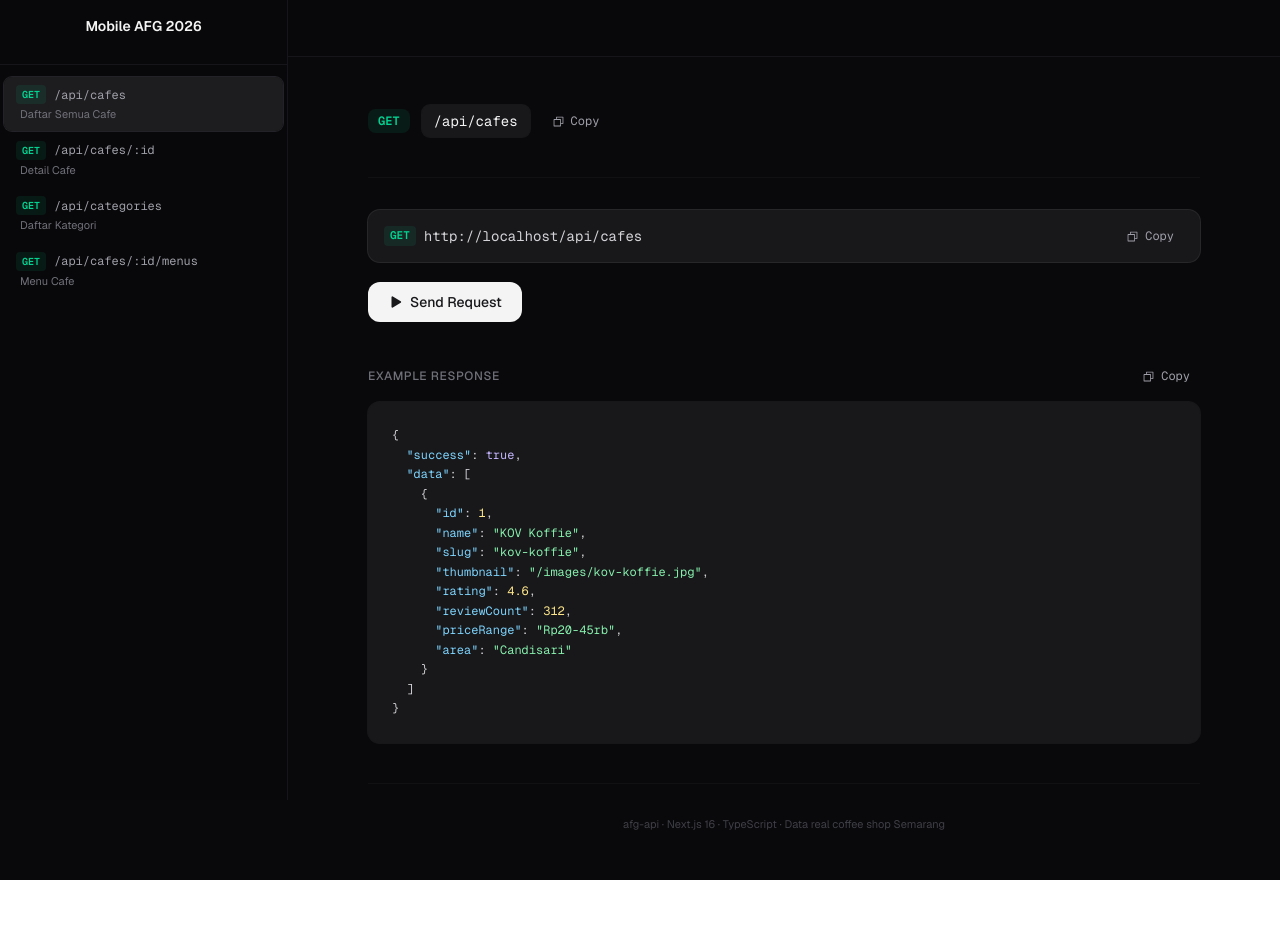
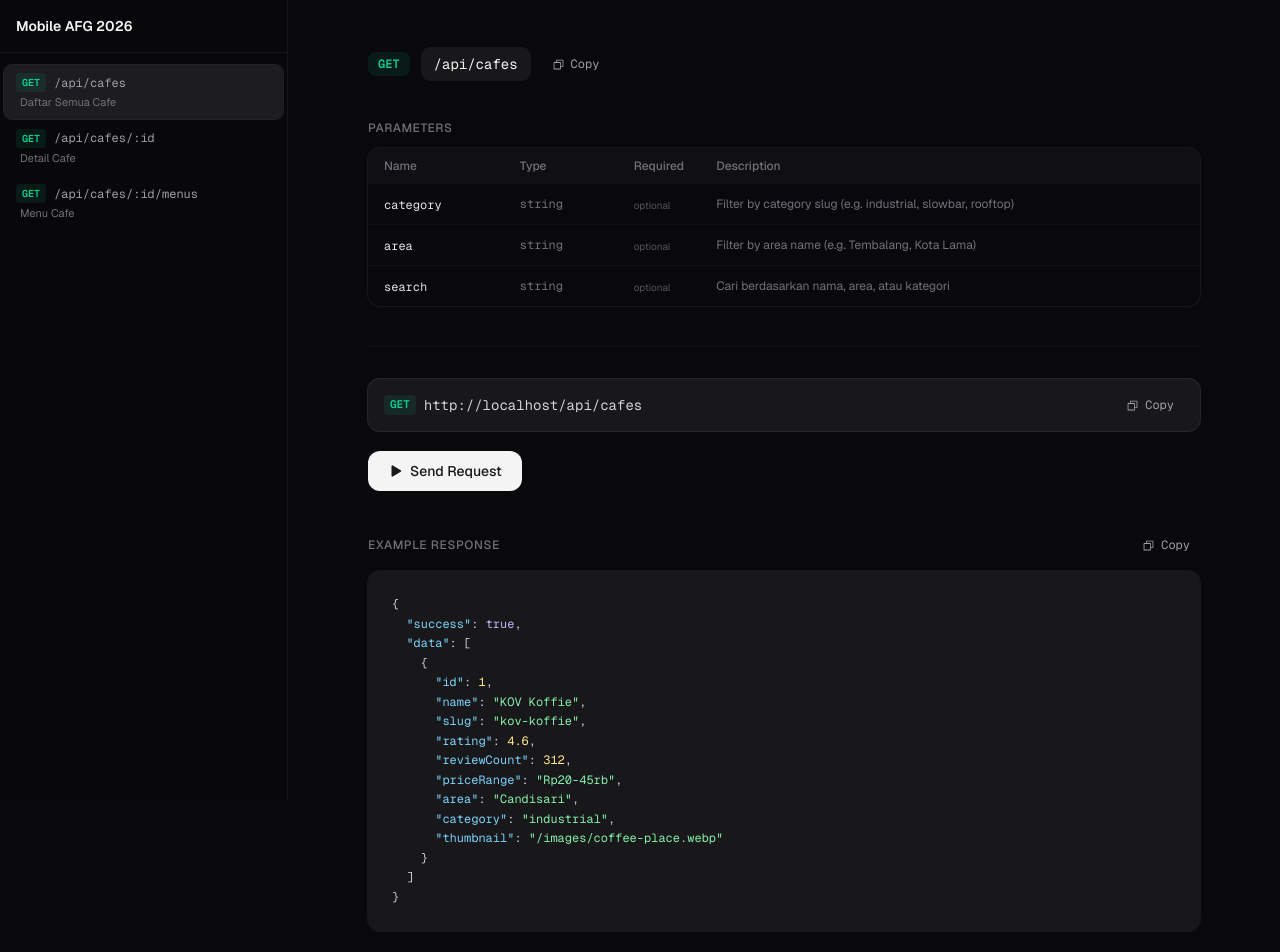
Before and after one commit to ditoow/afg-api, a Next.js app: page / in a window 1280 px wide. Shown: the top 952 px of the page. Before the commit the page ends 880 px from the top, so only its background shows below. Built offline with nearby package versions, Linux system fonts and the light colour scheme.

Commit message:
fix: response

```diff
--- a/src/app/api-docs.tsx
+++ b/src/app/api-docs.tsx
@@ -36,7 +36,27 @@ const endpoints: Endpoint[] = [
     title: "Daftar Semua Cafe",
     group: "Cafes",
     params: [],
-    queryParams: [],
+    queryParams: [
+      {
+        name: "category",
+        type: "string",
+        required: false,
+        description:
+          "Filter by category slug (e.g. industrial, slowbar, rooftop)",
+      },
+      {
+        name: "area",
+        type: "string",
+        required: false,
+        description: "Filter by area name (e.g. Tembalang, Kota Lama)",
+      },
+      {
+        name: "search",
+        type: "string",
+        required: false,
+        description: "Cari berdasarkan nama, area, atau kategori",
+      },
+    ],
     exampleResponse: {
       success: true,
       data: [
@@ -44,11 +64,12 @@ const endpoints: Endpoint[] = [
           id: 1,
           name: "KOV Koffie",
           slug: "kov-koffie",
-          thumbnail: "/images/kov-koffie.jpg",
           rating: 4.6,
           reviewCount: 312,
           priceRange: "Rp20-45rb",
           area: "Candisari",
+          category: "industrial",
+          thumbnail: "/images/coffee-place.webp",
         },
       ],
     },
@@ -76,36 +97,15 @@ const endpoints: Endpoint[] = [
         reviewCount: 312,
         priceRange: "Rp20-45rb",
         area: "Candisari",
+        category: "industrial",
+        thumbnail: "/images/coffee-place.webp",
         description:
           "Coffee shop dengan konsep industrial minimalis yang buka 24 jam...",
         address: "Jl. Sultan Agung No.135, Kaliwiru, Kec. Candisari",
         hours: "24 jam (setiap hari)",
         phone: "0858-8083-3418",
         instagram: "@kovkoffie",
-        gallery: ["/images/kov-1.jpg"],
-        facilities: ["WiFi", "Colokan", "AC", "Rooftop", "Parkir Luas"],
-        categoryId: 5,
       },
-    },
-  },
-  {
-    method: "GET",
-    path: "/api/categories",
-    title: "Daftar Kategori",
-    group: "Categories",
-    params: [],
-    queryParams: [],
-    exampleResponse: {
-      success: true,
-      data: [
-        { id: 1, name: "Coffee Shop", slug: "coffee-shop", icon: "☕" },
-        { id: 2, name: "Cafe & Eatery", slug: "cafe-eatery", icon: "🍽️" },
-        { id: 3, name: "Slowbar", slug: "slowbar", icon: "🧪" },
-        { id: 4, name: "Rooftop", slug: "rooftop", icon: "🌇" },
-        { id: 5, name: "Industrial", slug: "industrial", icon: "🏭" },
-        { id: 6, name: "Alam & Outdoor", slug: "alam-outdoor", icon: "🌿" },
-        { id: 7, name: "24 Jam", slug: "24-jam", icon: "🕐" },
-      ],
     },
   },
   {
@@ -452,18 +452,16 @@ export default function ApiDocs() {
           ${sidebarOpen ? "translate-x-0" : "-translate-x-full"}
           lg:sticky lg:top-0 lg:translate-x-0 lg:h-[100dvh]`}
       >
-        <div className="p-4 border-b border-zinc-800/50 relative">
-          <div className="flex items-center justify-center mb-3">
+        <div className="flex items-center justify-between p-4 border-b border-zinc-800/50">
           <span className="text-sm font-semibold text-zinc-100">
             Mobile AFG 2026
           </span>
           <button
             onClick={() => setSidebarOpen(false)}
-              className="lg:hidden p-1.5 rounded-lg hover:bg-zinc-800 transition-colors absolute right-4"
+            className="lg:hidden p-1.5 rounded-lg hover:bg-zinc-800 transition-colors"
           >
             <X size={16} />
           </button>
-          </div>
         </div>
         <div className="flex-1 overflow-y-auto py-3">
           <EndpointNav
@@ -489,7 +487,7 @@ export default function ApiDocs() {
       {/* Main */}
       <main className="flex-1 min-w-0">
         {/* Top bar */}
-        <header className="sticky top-0 z-20 bg-zinc-950/80 backdrop-blur-2xl border-b border-zinc-800/50">
+        {/*<header className="sticky top-0 z-20 bg-zinc-950/80 backdrop-blur-2xl border-b border-zinc-800/50">
           <div className="flex items-center justify-between px-4 lg:px-8 h-14">
             <button
               onClick={() => setSidebarOpen(true)}
@@ -499,7 +497,7 @@ export default function ApiDocs() {
             </button>
             <div />
           </div>
-        </header>
+        </header>*/}
 
         <div className="max-w-4xl mx-auto px-4 lg:px-8 py-8 lg:py-12 space-y-10">
           {/* Endpoint header */}
@@ -596,12 +594,6 @@ export default function ApiDocs() {
               {highlightJson(formatJson(active.exampleResponse))}
             </pre>
           </section>
-
-          <footer className="pt-8 border-t border-zinc-800/30 text-center">
-            <p className="text-[11px] text-zinc-700">
-              afg-api · Next.js 16 · TypeScript · Data real coffee shop Semarang
-            </p>
-          </footer>
         </div>
       </main>
     </div>
--- a/src/app/api/cafes/route.ts
+++ b/src/app/api/cafes/route.ts
@@ -4,19 +4,26 @@ import type { CafeListItem } from "@/data/cafes"
 
 export async function GET(request: NextRequest) {
   const { searchParams } = new URL(request.url)
+  const category = searchParams.get("category")
   const area = searchParams.get("area")
   const search = searchParams.get("search")
 
   let result: CafeListItem[] = cafes.map(
-    ({ id, name, rating, reviewCount, priceRange, area }) => ({
+    ({ id, name, rating, reviewCount, priceRange, area, category, thumbnail }) => ({
       id,
       name,
       rating,
       reviewCount,
       priceRange,
       area,
+      category,
+      thumbnail,
     })
   )
+
+  if (category) {
+    result = result.filter((c) => c.category === category)
+  }
 
   if (area) {
     result = result.filter(
@@ -29,7 +36,8 @@ export async function GET(request: NextRequest) {
     result = result.filter(
       (c) =>
         c.name.toLowerCase().includes(q) ||
-        c.area.toLowerCase().includes(q)
+        c.area.toLowerCase().includes(q) ||
+        c.category.includes(q)
     )
   }
 
--- a/src/app/api/categories/route.ts
+++ /dev/null
@@ -1,9 +0,0 @@
-import { NextResponse } from "next/server"
-import { categories } from "@/data/categories"
-
-export async function GET() {
-  return NextResponse.json({
-    success: true,
-    data: categories,
-  })
-}
--- a/src/data/cafes.ts
+++ b/src/data/cafes.ts
@@ -5,6 +5,8 @@ export type CafeListItem = {
   reviewCount: number
   priceRange: string
   area: string
+  category: string
+  thumbnail: string
 }
 
 export type CafeDetail = CafeListItem & {
@@ -36,6 +38,8 @@ export const cafes: CafeWithRelations[] = [
     reviewCount: 312,
     priceRange: "Rp20-45rb",
     area: "Candisari",
+    category: "industrial",
+    thumbnail: "/images/coffee-place.webp",
     description:
       "Coffee shop dengan konsep industrial minimalis yang buka 24 jam. Terdiri dari tiga lantai dengan area rooftop yang nyaman. Cocok untuk work-from-cafe, nongkrong santai, atau meeting informal.",
     address: "Jl. Sultan Agung No.135, Kaliwiru, Kec. Candisari",
@@ -60,6 +64,8 @@ export const cafes: CafeWithRelations[] = [
     reviewCount: 189,
     priceRange: "Rp25-60rb",
     area: "Semarang Barat",
+    category: "slowbar",
+    thumbnail: "/images/coffee-place.webp",
     description:
       "Legenda specialty coffee di Semarang. Tempat ini terkenal dengan pengalaman slowbar yang personal dan edukatif. Kadang kamu bisa ngobrol langsung soal roasting dan sejarah kopi Semarang dengan baristanya.",
     address: "Jl. Karangtempel Raya No.12, Semarang Barat",
@@ -67,12 +73,12 @@ export const cafes: CafeWithRelations[] = [
     phone: "0821-4567-8901",
     instagram: "@dharmaboutique",
     menus: [
-      { id: 9, name: "Pour Over", description: "Manual brew dengan pilihan single origin", price: 45000, category: "Kopi", isRecommended: true },
-      { id: 10, name: "Espresso Single Origin", description: "Espresso dari biji pilihan", price: 35000, category: "Kopi", isRecommended: false },
-      { id: 11, name: "Cafe Latte", description: "Latte dengan roasted beans signature", price: 40000, category: "Kopi", isRecommended: false },
-      { id: 12, name: "Cold Brew", description: "Cold brew 12 jam ekstraksi lambat", price: 42000, category: "Kopi", isRecommended: true },
-      { id: 13, name: "Batch Brew", description: "Brew harian, ganti setiap minggu", price: 35000, category: "Kopi", isRecommended: false },
-      { id: 14, name: "Cheesecake", description: "New York cheesecake homemade", price: 35000, category: "Makanan", isRecommended: false },
+      { id: 1, name: "Pour Over", description: "Manual brew dengan pilihan single origin", price: 45000, category: "Kopi", isRecommended: true },
+      { id: 2, name: "Espresso Single Origin", description: "Espresso dari biji pilihan", price: 35000, category: "Kopi", isRecommended: false },
+      { id: 3, name: "Cafe Latte", description: "Latte dengan roasted beans signature", price: 40000, category: "Kopi", isRecommended: false },
+      { id: 4, name: "Cold Brew", description: "Cold brew 12 jam ekstraksi lambat", price: 42000, category: "Kopi", isRecommended: true },
+      { id: 5, name: "Batch Brew", description: "Brew harian, ganti setiap minggu", price: 35000, category: "Kopi", isRecommended: false },
+      { id: 6, name: "Cheesecake", description: "New York cheesecake homemade", price: 35000, category: "Makanan", isRecommended: false },
     ],
   },
   {
@@ -82,6 +88,8 @@ export const cafes: CafeWithRelations[] = [
     reviewCount: 98,
     priceRange: "Rp25-50rb",
     area: "Kota Lama",
+    category: "24-jam",
+    thumbnail: "/images/coffee-place.webp",
     description:
       "Tempat nongkrong 24 jam yang hits banget. Tersembunyi di dalam Kotta Hotel Semarang, kawasan Kota Lama. Vibenya cocok buat anak muda gaul dengan desain artsy dan estetik.",
     address: "Kotta Hotel Semarang, Jl. Letjen Suprapto No.29, Kota Lama",
@@ -89,10 +97,10 @@ export const cafes: CafeWithRelations[] = [
     phone: "0812-3456-7890",
     instagram: "@headroomcoffee",
     menus: [
-      { id: 15, name: "Signature Latte", description: "Latte khas Headroom dengan house blend", price: 35000, category: "Kopi", isRecommended: true },
-      { id: 16, name: "Tarik (Teh Tarik)", description: "Teh tarik creamy khas Indonesia", price: 25000, category: "Non-Kopi", isRecommended: false },
-      { id: 17, name: "French Fries", description: "Kentang goreng dengan saus pilihan", price: 28000, category: "Makanan", isRecommended: false },
-      { id: 18, name: "Chicken Wings", description: "Sayap ayam goreng saus pedas manis", price: 38000, category: "Makanan", isRecommended: true },
+      { id: 1, name: "Signature Latte", description: "Latte khas Headroom dengan house blend", price: 35000, category: "Kopi", isRecommended: true },
+      { id: 2, name: "Tarik (Teh Tarik)", description: "Teh tarik creamy khas Indonesia", price: 25000, category: "Non-Kopi", isRecommended: false },
+      { id: 3, name: "French Fries", description: "Kentang goreng dengan saus pilihan", price: 28000, category: "Makanan", isRecommended: false },
+      { id: 4, name: "Chicken Wings", description: "Sayap ayam goreng saus pedas manis", price: 38000, category: "Makanan", isRecommended: true },
     ],
   },
   {
@@ -102,6 +110,8 @@ export const cafes: CafeWithRelations[] = [
     reviewCount: 245,
     priceRange: "Rp25-50rb",
     area: "Simpang Lima",
+    category: "industrial",
+    thumbnail: "/images/coffee-place.webp",
     description:
       "Coffee shop dengan identitas industrial yang sangat kuat dan konsisten di setiap sudutnya. Area tribun yang estetik menjadi spot favorit pengunjung untuk berfoto atau sekadar duduk santai tanpa meja formal. Bangunan luas berlantai dua.",
     address: "Jl. Pandanaran No.25, Simpang Lima, Semarang",
@@ -109,11 +119,11 @@ export const cafes: CafeWithRelations[] = [
     phone: "0857-8901-2345",
     instagram: "@anakpanahkopi",
     menus: [
-      { id: 19, name: "Kopi Susu Kekinian", description: "Kopi susu gula aren mantap", price: 25000, category: "Kopi", isRecommended: true },
-      { id: 20, name: "Americano", description: "American hitam pekat", price: 22000, category: "Kopi", isRecommended: false },
-      { id: 21, name: "V60 Manual Brew", description: "Manual brew single origin", price: 35000, category: "Kopi", isRecommended: false },
-      { id: 22, name: "Banana Smoothie", description: "Smoothie pisang segar", price: 28000, category: "Non-Kopi", isRecommended: false },
-      { id: 23, name: "Nasi Goreng Tribun", description: "Nasi goreng spesial", price: 38000, category: "Makanan", isRecommended: true },
+      { id: 1, name: "Kopi Susu Kekinian", description: "Kopi susu gula aren mantap", price: 25000, category: "Kopi", isRecommended: true },
+      { id: 2, name: "Americano", description: "American hitam pekat", price: 22000, category: "Kopi", isRecommended: false },
+      { id: 3, name: "V60 Manual Brew", description: "Manual brew single origin", price: 35000, category: "Kopi", isRecommended: false },
+      { id: 4, name: "Banana Smoothie", description: "Smoothie pisang segar", price: 28000, category: "Non-Kopi", isRecommended: false },
+      { id: 5, name: "Nasi Goreng Tribun", description: "Nasi goreng spesial", price: 38000, category: "Makanan", isRecommended: true },
     ],
   },
   {
@@ -123,6 +133,8 @@ export const cafes: CafeWithRelations[] = [
     reviewCount: 156,
     priceRange: "Rp30-100rb",
     area: "Kota Lama",
+    category: "cafe-eatery",
+    thumbnail: "/images/coffee-place.webp",
     description:
       "Berada di kawasan bersejarah Kota Lama, kafe ini berhasil menggabungkan nuansa kontemporer dengan elemen industrial yang elegan. Suasananya estetik dan memberikan kesan mewah namun tetap ramah.",
     address: "Kawasan Kota Lama, Jl. Letjen Suprapto No.15, Semarang",
@@ -130,12 +142,12 @@ export const cafes: CafeWithRelations[] = [
     phone: "0822-5678-9012",
     instagram: "@obsidiansmg",
     menus: [
-      { id: 24, name: "Espresso", description: "Espresso signature blend", price: 30000, category: "Kopi", isRecommended: false },
-      { id: 25, name: "Cafe Latte", description: "Latte dengan latte art", price: 40000, category: "Kopi", isRecommended: true },
-      { id: 26, name: "Moccacino", description: "Coklat campur kopi creamy", price: 45000, category: "Kopi", isRecommended: false },
-      { id: 27, name: "Steak Ayam", description: "Ayam steak dengan saus blackpepper", price: 85000, category: "Makanan", isRecommended: true },
-      { id: 28, name: "Pasta Aglio Olio", description: "Pasta dengan bawang putih dan minyak zaitun", price: 65000, category: "Makanan", isRecommended: false },
-      { id: 29, name: "Red Velvet", description: "Red velvet latte", price: 45000, category: "Non-Kopi", isRecommended: false },
+      { id: 1, name: "Espresso", description: "Espresso signature blend", price: 30000, category: "Kopi", isRecommended: false },
+      { id: 2, name: "Cafe Latte", description: "Latte dengan latte art", price: 40000, category: "Kopi", isRecommended: true },
+      { id: 3, name: "Moccacino", description: "Coklat campur kopi creamy", price: 45000, category: "Kopi", isRecommended: false },
+      { id: 4, name: "Steak Ayam", description: "Ayam steak dengan saus blackpepper", price: 85000, category: "Makanan", isRecommended: true },
+      { id: 5, name: "Pasta Aglio Olio", description: "Pasta dengan bawang putih dan minyak zaitun", price: 65000, category: "Makanan", isRecommended: false },
+      { id: 6, name: "Red Velvet", description: "Red velvet latte", price: 45000, category: "Non-Kopi", isRecommended: false },
     ],
   },
   {
@@ -145,6 +157,8 @@ export const cafes: CafeWithRelations[] = [
     reviewCount: 203,
     priceRange: "Rp20-45rb",
     area: "Pusat Kota",
+    category: "rooftop",
+    thumbnail: "/images/coffee-place.webp",
     description:
       "Primadona di pusat kota dengan tiga lantai yang masing-masing memiliki karakter berbeda. Area rooftop-nya menawarkan pemandangan kota Semarang yang sangat berkesan. Hidup namun tetap santai, jadi titik kumpul favorit berbagai komunitas.",
     address: "Jl. Pemuda No.88, Sekayu, Semarang Tengah",
@@ -152,10 +166,10 @@ export const cafes: CafeWithRelations[] = [
     phone: "0856-7890-1234",
     instagram: "@jaggadcoffee",
     menus: [
-      { id: 30, name: "Kopi Susu Jaggad", description: "Kopi susu signature Jaggad", price: 25000, category: "Kopi", isRecommended: true },
-      { id: 31, name: "Vanilla Latte", description: "Latte dengan vanilla syrup", price: 30000, category: "Kopi", isRecommended: false },
-      { id: 32, name: "Matcha Cream", description: "Matcha dengan cream toping", price: 32000, category: "Non-Kopi", isRecommended: false },
-      { id: 33, name: "Chicken Katsu", description: "Ayam katsu dengan nasi dan salad", price: 40000, category: "Makanan", isRecommended: true },
+      { id: 1, name: "Kopi Susu Jaggad", description: "Kopi susu signature Jaggad", price: 25000, category: "Kopi", isRecommended: true },
+      { id: 2, name: "Vanilla Latte", description: "Latte dengan vanilla syrup", price: 30000, category: "Kopi", isRecommended: false },
+      { id: 3, name: "Matcha Cream", description: "Matcha dengan cream toping", price: 32000, category: "Non-Kopi", isRecommended: false },
+      { id: 4, name: "Chicken Katsu", description: "Ayam katsu dengan nasi dan salad", price: 40000, category: "Makanan", isRecommended: true },
     ],
   },
   {
@@ -165,6 +179,8 @@ export const cafes: CafeWithRelations[] = [
     reviewCount: 132,
     priceRange: "Rp10-35rb",
     area: "Gajah Mungkur",
+    category: "coffee-shop",
+    thumbnail: "/images/coffee-place.webp",
     description:
       "Kedai kopi dengan interior hangat bernuansa kayu dan pencahayaan temaram. Bukaan kaca lebar memungkinkan cahaya matahari masuk di pagi hari. Tempat yang pas buat memulai hari dengan secangkir kopi.",
     address: "Jl. Gajah Mungkur No.45, Gajah Mungkur, Semarang",
@@ -172,12 +188,12 @@ export const cafes: CafeWithRelations[] = [
     phone: "0845-6789-0123",
     instagram: "@paperplaneproject",
     menus: [
-      { id: 34, name: "Espresso", description: "Single shot espresso", price: 15000, category: "Kopi", isRecommended: false },
-      { id: 35, name: "Cappuccino", description: "Cappuccino klasik", price: 20000, category: "Kopi", isRecommended: false },
-      { id: 36, name: "Kopi Susu Gula Aren", description: "Kopi susu dengan gula aren asli", price: 22000, category: "Kopi", isRecommended: true },
-      { id: 37, name: "Ice Tea", description: "Teh manis segar", price: 10000, category: "Non-Kopi", isRecommended: false },
-      { id: 38, name: "Mendoan", description: "Tempe mendoan crispy", price: 12000, category: "Makanan", isRecommended: true },
-      { id: 39, name: "Croissant", description: "Croissant buttery homemade", price: 18000, category: "Makanan", isRecommended: false },
+      { id: 1, name: "Espresso", description: "Single shot espresso", price: 15000, category: "Kopi", isRecommended: false },
+      { id: 2, name: "Cappuccino", description: "Cappuccino klasik", price: 20000, category: "Kopi", isRecommended: false },
+      { id: 3, name: "Kopi Susu Gula Aren", description: "Kopi susu dengan gula aren asli", price: 22000, category: "Kopi", isRecommended: true },
+      { id: 4, name: "Ice Tea", description: "Teh manis segar", price: 10000, category: "Non-Kopi", isRecommended: false },
+      { id: 5, name: "Mendoan", description: "Tempe mendoan crispy", price: 12000, category: "Makanan", isRecommended: true },
+      { id: 6, name: "Croissant", description: "Croissant buttery homemade", price: 18000, category: "Makanan", isRecommended: false },
     ],
   },
 ]
--- a/src/data/categories.ts
+++ /dev/null
@@ -1,16 +0,0 @@
-export type Category = {
-  id: number
-  name: string
-  slug: string
-  icon: string
-}
-
-export const categories: Category[] = [
-  { id: 1, name: "Coffee Shop", slug: "coffee-shop", icon: "☕" },
-  { id: 2, name: "Cafe & Eatery", slug: "cafe-eatery", icon: "🍽️" },
-  { id: 3, name: "Slowbar", slug: "slowbar", icon: "🧪" },
-  { id: 4, name: "Rooftop", slug: "rooftop", icon: "🌇" },
-  { id: 5, name: "Industrial", slug: "industrial", icon: "🏭" },
-  { id: 6, name: "Alam & Outdoor", slug: "alam-outdoor", icon: "🌿" },
-  { id: 7, name: "24 Jam", slug: "24-jam", icon: "🕐" },
-]
```
Lines whose indentation alone changed are shown as unchanged.
